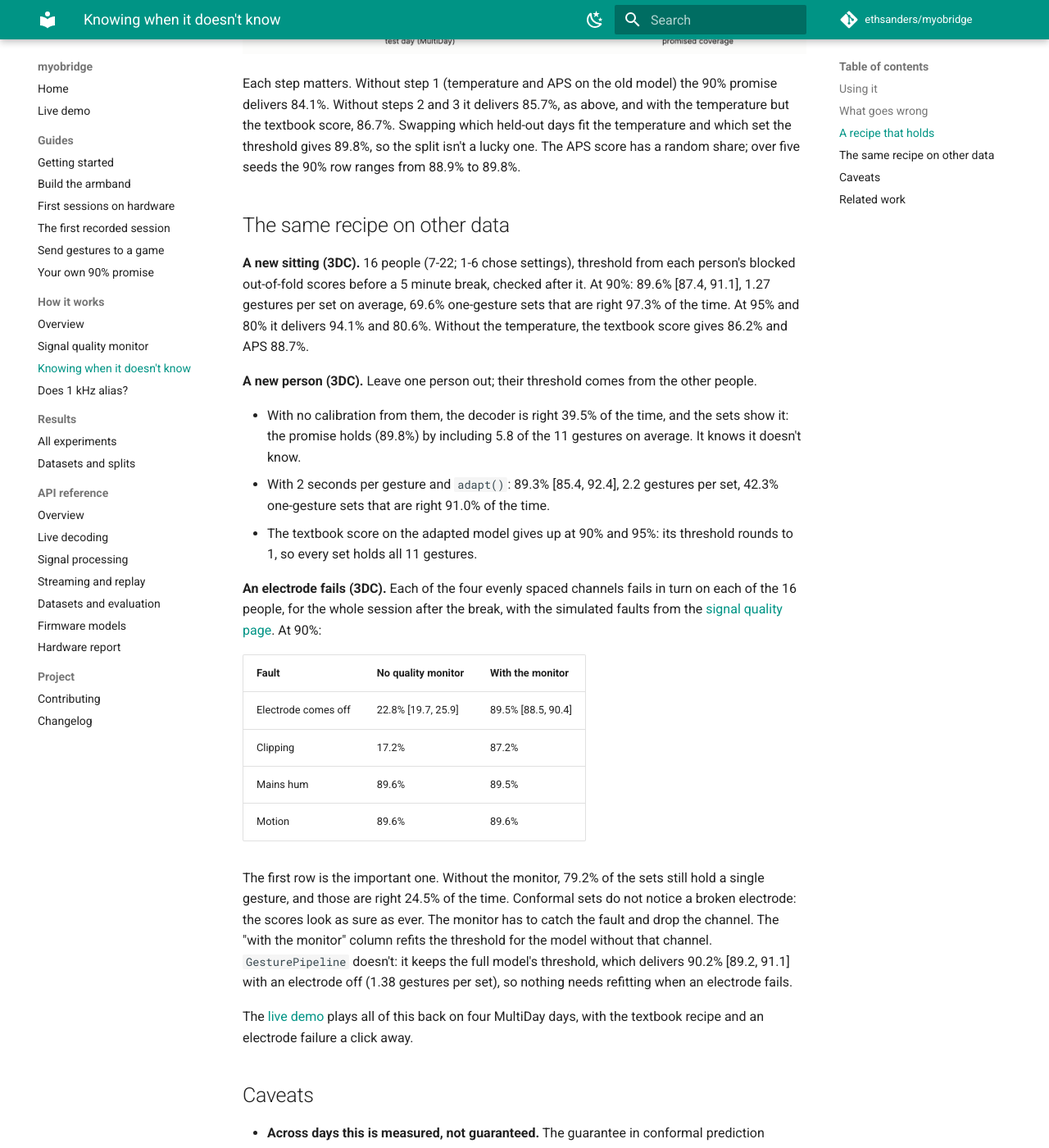
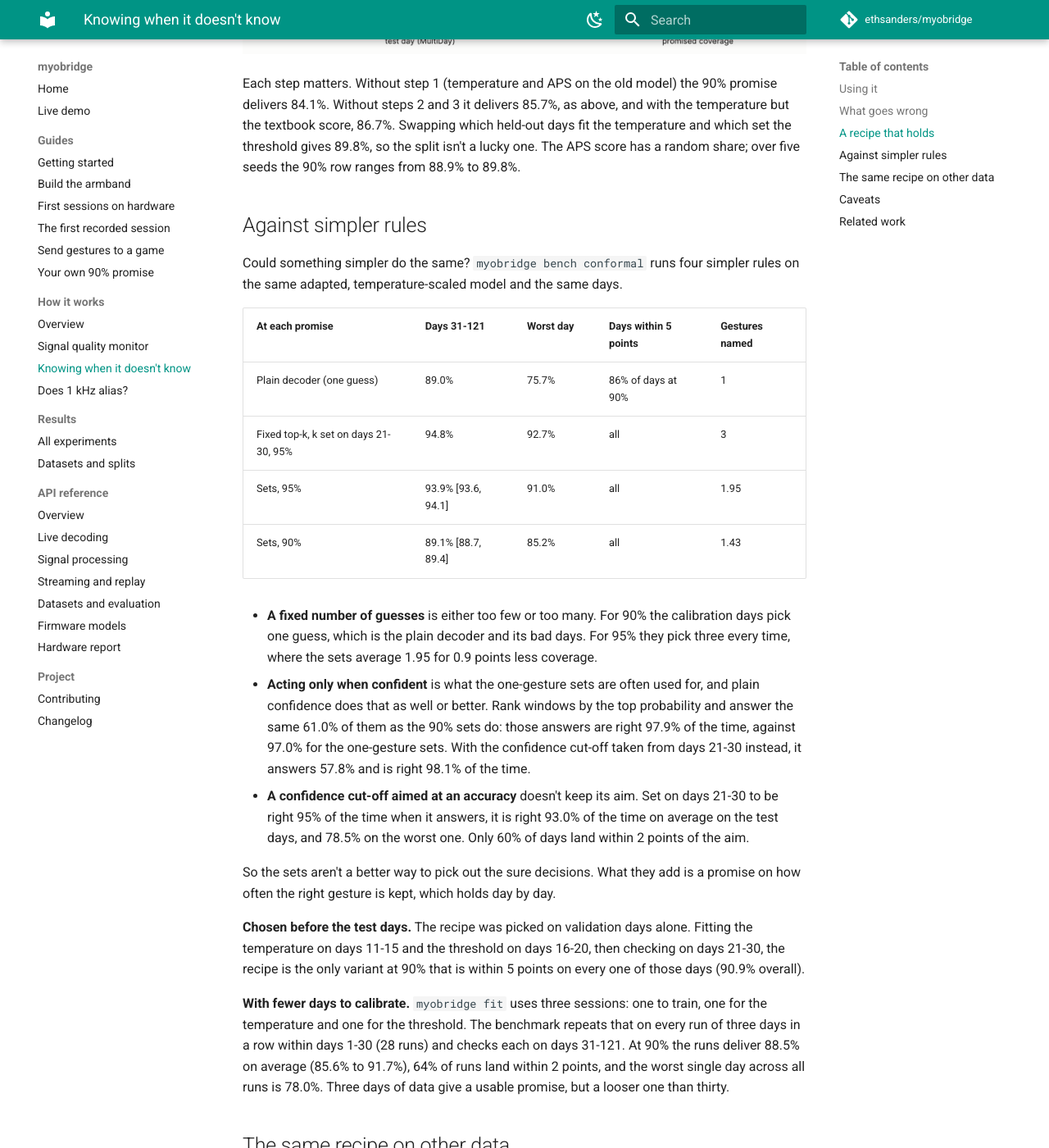
Before and after one commit to ethsanders/myobridge, an MkDocs documentation site: the page built from docs/conformal.md, in a window 1280 px wide and 1400 px high, scrolled down 2477 px. Shown: the whole window at 82% size. Built offline with MkDocs 1.6.1 and Material for MkDocs 9.7.7, drawn with Linux system fonts in a browser that asks for light colours; comment, search, counter and statistics services are not loaded; some of the changed text lies outside the part shown.

Commit message:
Lead with what the sets hold up on
The 90% sets match the plain decoder on average, so the README and the
conformal page now lead with the per-day promise, compare the sets with
fixed top-k and confidence rules, and report the validation-only choice and
the three-day calibration runs. The novelty line is softened and a caveat
covers recalibration and test sharing a hold. The doc tests check every new
number against results/conformal.json.

Co-Authored-By: Claude Opus 5.5 <noreply@anthropic.com>

```diff
--- a/docs/conformal.md
+++ b/docs/conformal.md
@@ -93,9 +93,9 @@ and the first, middle and last thirds of the test days deliver 88.9%,
 88.5% and 89.8%, so the threshold isn't going stale over three months. The
 least-covered gesture still gets 81.6%; the `mondrian=True` option sets a
 threshold per gesture and lifts that to 86.1%. The adapted decoder's plain
-accuracy on these days is 89.0%. The recipe keeps that accuracy and adds a
-way to tell which decisions to trust: when the set has one gesture, which is
-61% of the time, it is right 97% of the time.
+accuracy on these days is 89.0%, so on average the 90% sets hit about as
+often as the plain decoder does. The difference is on single days: the plain
+decoder ranges from 75.7% to 94.2%, the sets from 85.2% to 93.7%.
 
 ![Coverage on each MultiDay test day, and promised vs delivered coverage](figures/conformal.png)
 
@@ -105,6 +105,50 @@ above, and with the temperature but the textbook score, 86.7%. Swapping which he
 which set the threshold gives 89.8%, so the split isn't a lucky one. The APS
 score has a random share; over five seeds the 90% row ranges from
 88.9% to 89.8%.
+
+## Against simpler rules
+
+Could something simpler do the same? `myobridge bench conformal` runs four
+simpler rules on the same adapted, temperature-scaled model and the same
+days.
+
+| At each promise | Days 31-121 | Worst day | Days within 5 points | Gestures named |
+|---|---|---|---|---|
+| Plain decoder (one guess) | 89.0% | 75.7% | 86% of days at 90% | 1 |
+| Fixed top-k, k set on days 21-30, 95% | 94.8% | 92.7% | all | 3 |
+| Sets, 95% | 93.9% [93.6, 94.1] | 91.0% | all | 1.95 |
+| Sets, 90% | 89.1% [88.7, 89.4] | 85.2% | all | 1.43 |
+
+- **A fixed number of guesses** is either too few or too many. For 90% the
+  calibration days pick one guess, which is the plain decoder and its bad
+  days. For 95% they pick three every time, where the sets average 1.95
+  for 0.9 points less coverage.
+- **Acting only when confident** is what the one-gesture sets are often used
+  for, and plain confidence does that as well or better. Rank windows by
+  the top probability and answer the same 61.0% of them as the 90% sets do:
+  those answers are right 97.9% of the time, against 97.0% for the
+  one-gesture sets. With the confidence cut-off taken from days 21-30
+  instead, it answers 57.8% and is right 98.1% of the time.
+- **A confidence cut-off aimed at an accuracy** doesn't keep its aim. Set on
+  days 21-30 to be right 95% of the time when it answers, it is right
+  93.0% of the time on average on the test days, and 78.5% on the worst
+  one. Only 60% of days land within 2 points of the aim.
+
+So the sets aren't a better way to pick out the sure decisions. What they add
+is a promise on how often the right gesture is kept, which holds day by day.
+
+**Chosen before the test days.** The recipe was picked on validation days
+alone. Fitting the temperature on days 11-15 and the threshold on days 16-20,
+then checking on days 21-30, the recipe is the only variant at 90% that is
+within 5 points on every one of those days (90.9% overall).
+
+**With fewer days to calibrate.** `myobridge fit` uses three sessions: one
+to train, one for the temperature and one for the threshold. The benchmark
+repeats that on every run of three days in a row within days 1-30 (28 runs)
+and checks each on days 31-121. At 90% the runs deliver 88.5% on average
+(85.6% to 91.7%), 64% of runs land within 2 points, and the worst single
+day across all runs is 78.0%. Three days of data give a usable promise, but
+a looser one than thirty.
 
 ## The same recipe on other data
 
@@ -159,6 +203,12 @@ days, with the textbook recipe and an electrode failure a click away.
   person, armband or task should be checked again.
 - **One person for drift.** MultiDay is one person, so the across-day result
   is one person's.
+- **Recalibration and test share a hold.** Each MultiDay test day is
+  recalibrated on seconds 1-2 of each hold and scored from second 2.5 of the
+  same holds. The thresholds come from other days, but the adapted model has
+  seen the start of every contraction it is tested on. The 3DC sitting check
+  above has no such overlap: its threshold is set before a break and checked
+  on new contractions after it.
 - **The end of a hold is harder.** In MultiDay, the last second of each hold
   is 26.8% of the test windows, and the adapted decoder is 96.7% accurate
   without it, against 89.0% with it. With those windows removed from the
@@ -182,6 +232,5 @@ and do not say how often the right gesture will be kept. Conformal prediction
 adaptive conformal inference (Gibbs & Candès 2021) are standard; the latter
 is in the module as `AdaptiveAlpha`, and in the benchmark it underdelivers
 (85.3% at 90%) because the only feedback available on a test day comes from
-the easier start of each hold. As far as I found, conformal gesture sets for
-EMG, and whether their promise survives taking the armband off and putting it
-back on, haven't been studied before.
+the easier start of each hold. I haven't found a study of conformal gesture sets for EMG across days, but
+I may have missed one; an issue pointing to it is welcome.
```
Also changed, not shown: README.md (+19 -12 lines), docs/index.md (+6 -4 lines), docs/your-promise.md (+7 -0 lines), 1 other file.
